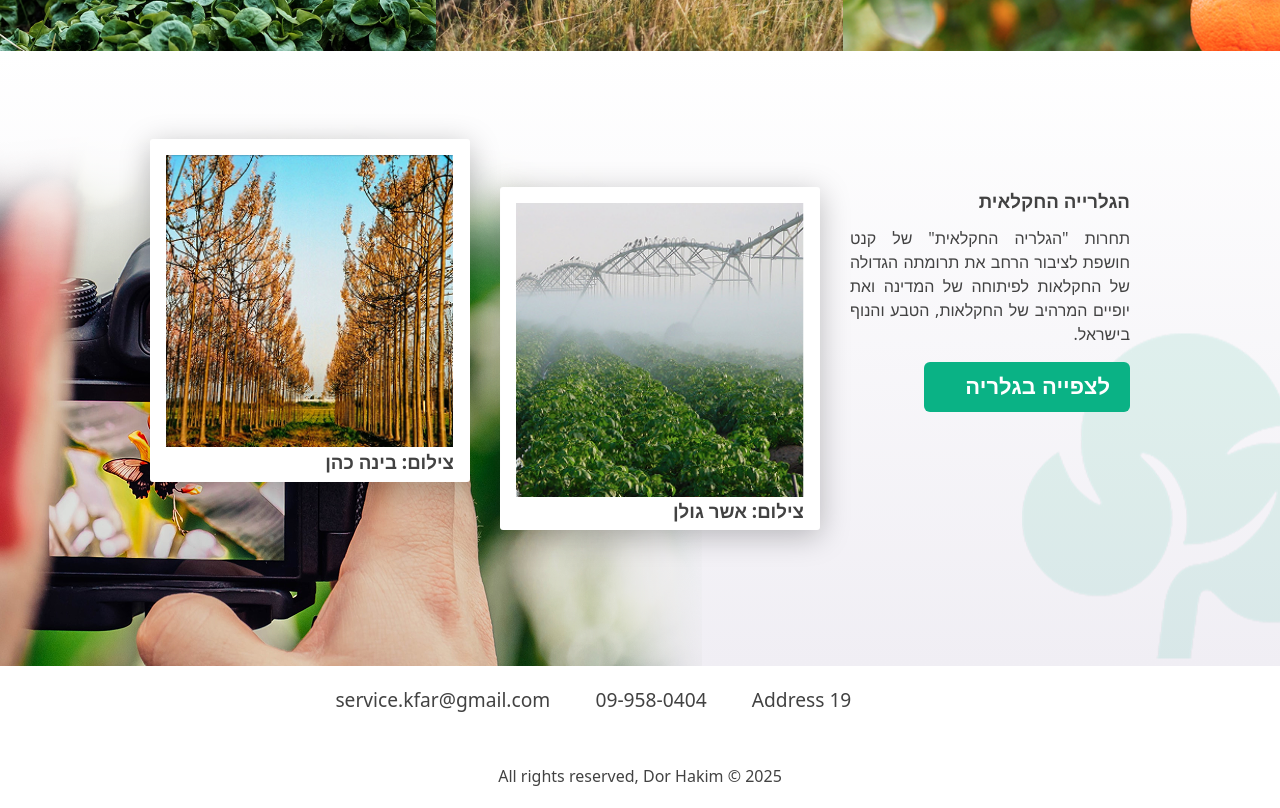
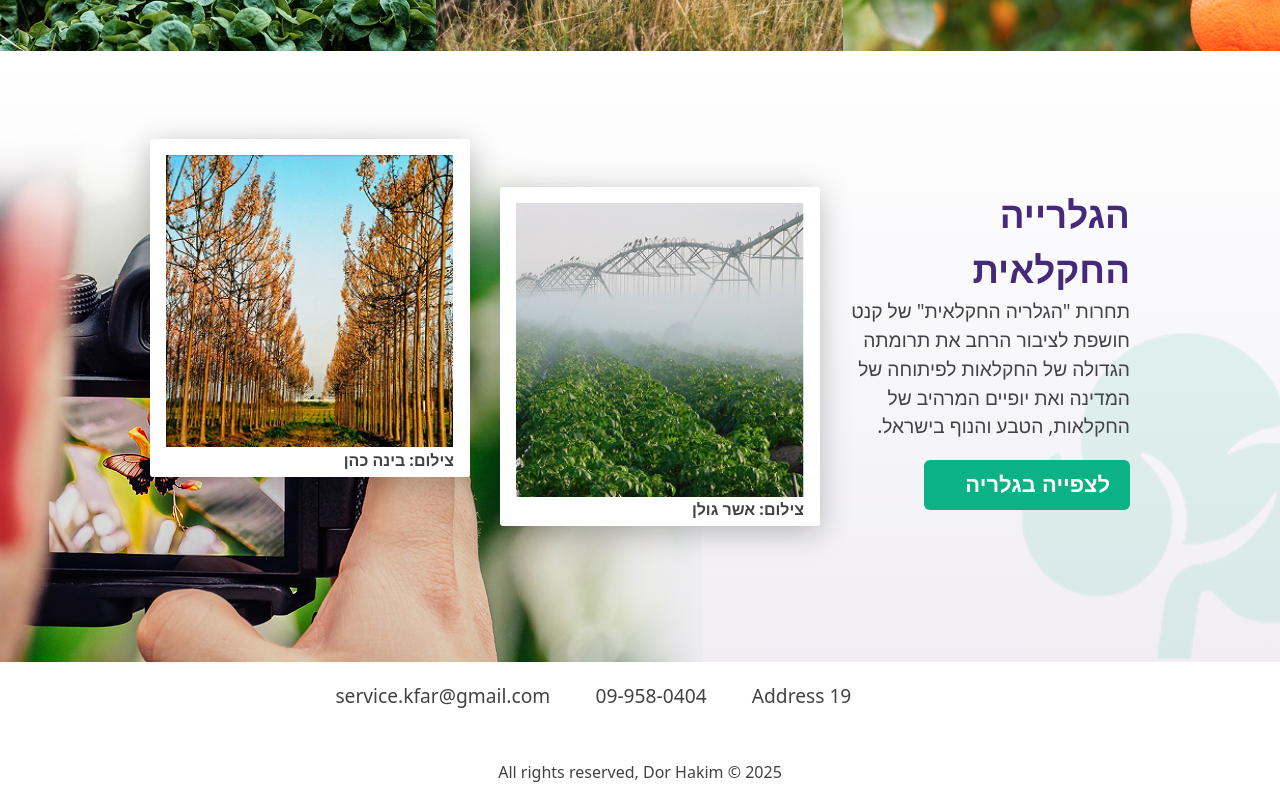
Before and after one commit to dorhakim100/Nizkei-Teva, a React (Vite) app: page / in a window 1280 px wide. Shown: the part 1080-1888 px from the top of the page. Built offline with nearby package versions, Linux system fonts and the light colour scheme; some icons are missing.

Commit message:
Style AgricultureGallery text

```diff
--- a/src/pages/Home/AgricultureGallery.tsx
+++ b/src/pages/Home/AgricultureGallery.tsx
@@ -46,7 +46,7 @@ export function AgricultureGallery() {
                 alt={img.text[prefs.language as keyof Language]}
               />
               <div className='text-container'>
-                <h3>{img.text[prefs.language as keyof Language]}</h3>
+                <h4>{img.text[prefs.language as keyof Language]}</h4>
               </div>
             </div>
           ))}
--- a/src/pages/Home/styles/AgricultureGallery.scss
+++ b/src/pages/Home/styles/AgricultureGallery.scss
@@ -32,9 +32,23 @@
       //   width: 80%;
       //   width: auto;
       max-width: 480px;
+      //   min-width: 430px;
+
+      h3 {
+        color: $primary-color;
+        font-size: 2.3rem;
+        line-height: 1.5;
+        margin-bottom: 0;
+      }
+
+      p {
+        font-size: 1.2rem;
+        text-align: start;
+      }
 
       @media (max-width: $narrow-breakpoint) {
         justify-self: start;
+        margin-bottom: 2rem;
       }
     }
 
@@ -49,13 +63,14 @@
 
       .img-container {
         background-color: $white;
-        width: fit-content;
         width: 320px;
         padding: 1rem;
         padding-bottom: 5px;
         border-radius: 3px;
         box-shadow: 0px 6px 30px rgba(0, 0, 0, 0.25);
         position: relative;
+
+        align-self: start;
 
         &:nth-of-type(even) {
           bottom: 3rem;
@@ -68,15 +83,21 @@
 
         .text-container {
           justify-self: start;
-          h3 {
+          h4 {
             margin-bottom: 0;
           }
         }
 
         @media (max-width: $narrow-breakpoint) {
-          padding-bottom: 1rem;
-          h3 {
-            display: none;
+          padding-bottom: 0;
+          width: fit-content;
+          height: auto;
+
+          .text-container {
+            margin-bottom: 1rem;
+            h4 {
+              display: none;
+            }
           }
         }
       }
```
